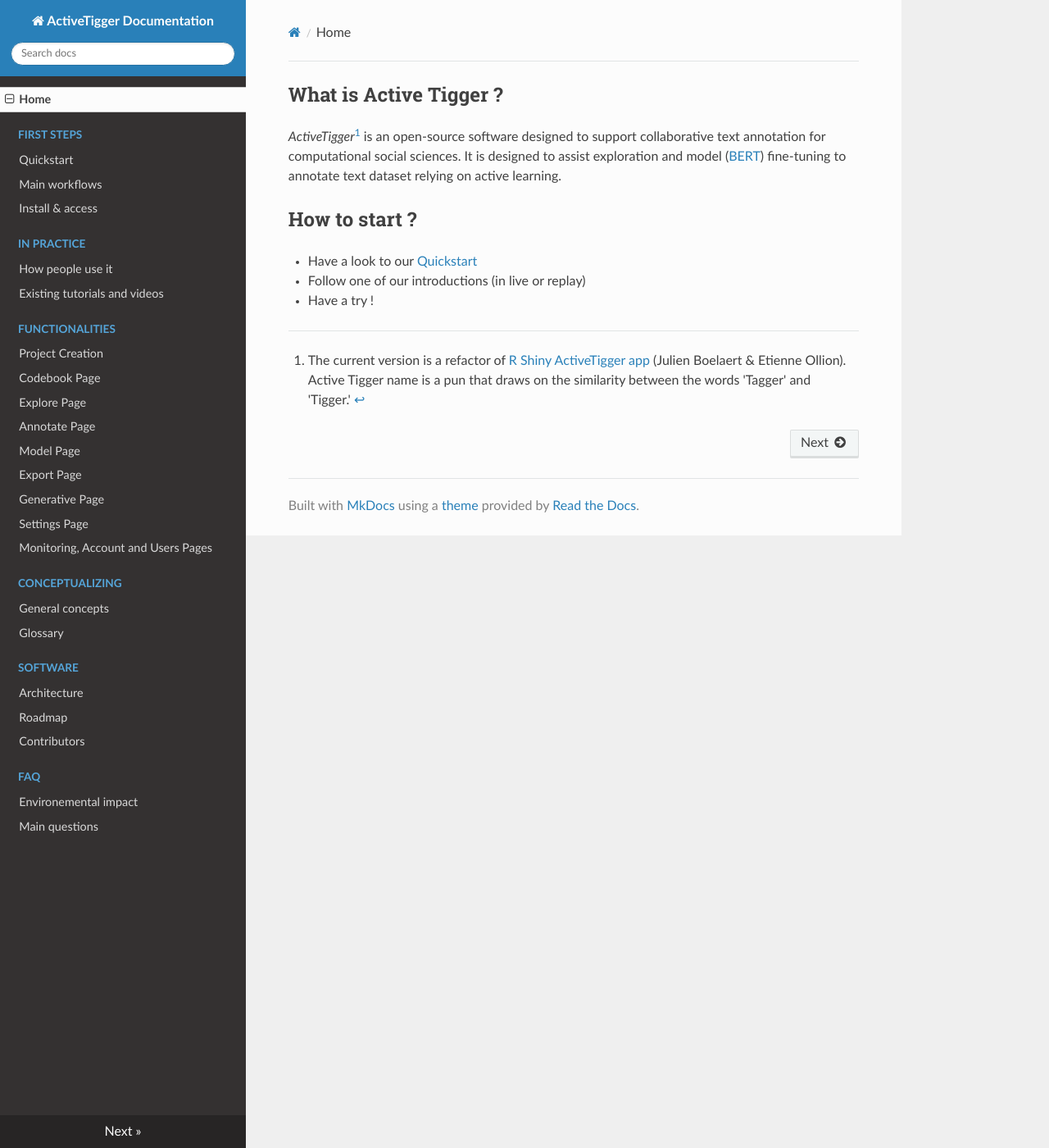
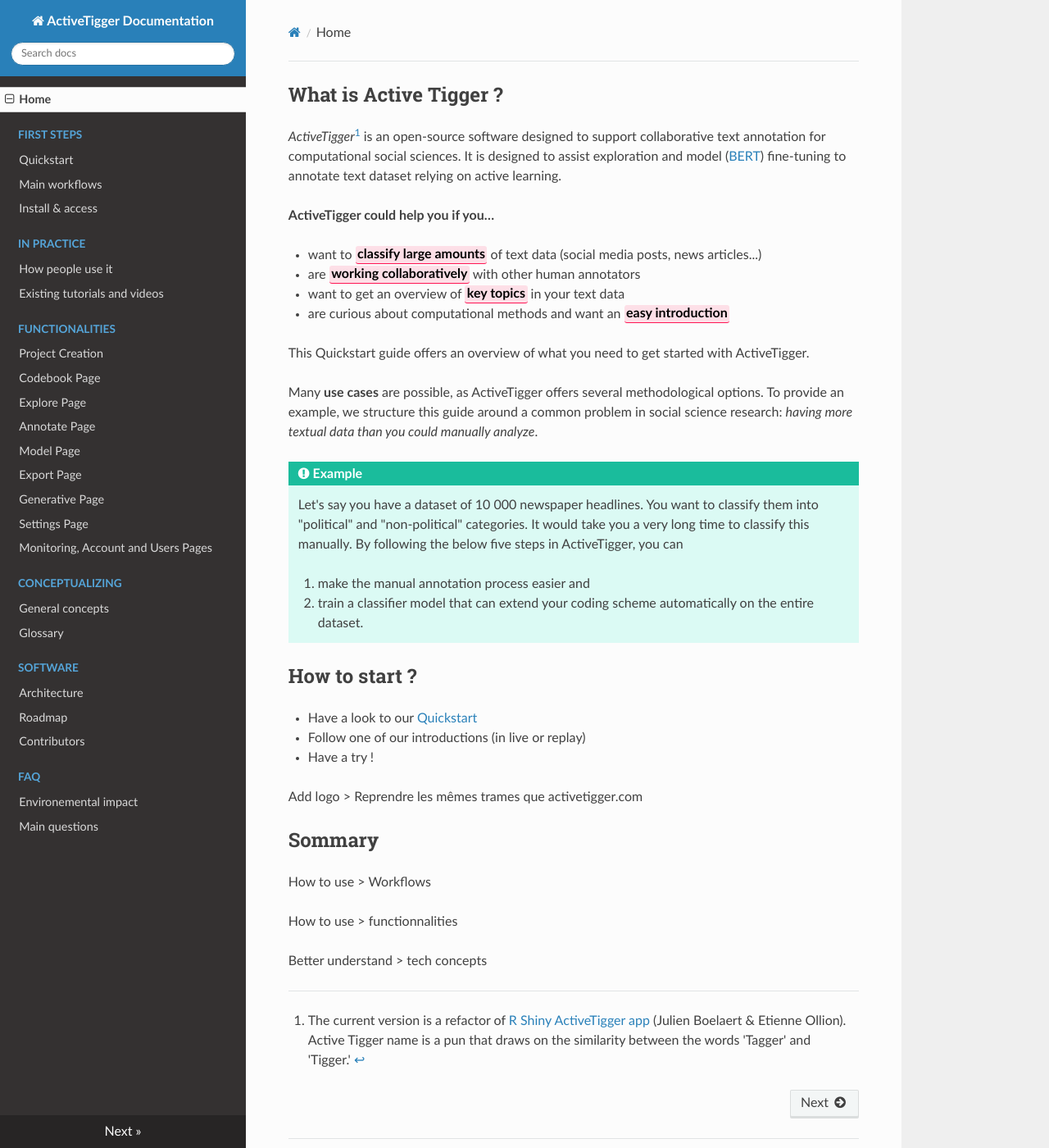
Before and after one commit to activetigger/documentation, an MkDocs documentation site: the page built from docs/index.md, in a window 1280 px wide and 1400 px high. Shown: the whole window at 82% size. Built offline with MkDocs 1.6.1, drawn with Linux system fonts in a browser that asks for light colours; nearby versions of some CDN libraries.

Commit message:
move to home

```diff
--- a/docs/index.md
+++ b/docs/index.md
@@ -6,9 +6,35 @@
 
 [^old]: The current version is a refactor of [R Shiny ActiveTigger app](https://gitlab.univ-lille.fr/julien.boelaert/activetigger) (Julien Boelaert & Etienne Ollion). Active Tigger name is a pun that draws on the similarity between the words 'Tagger' and 'Tigger.'
 
+**ActiveTigger could help you if you…**
+
+- want to <span class="highlight">classify large amounts</span> of text data (social media posts, news articles...)
+- are <span class="highlight">working collaboratively</span> with other human annotators
+- want to get an overview of <span class="highlight">key topics</span> in your text data
+- are curious about computational methods and want an <span class="highlight">easy introduction</span>
+
+This Quickstart guide offers an overview of what you need to get started with ActiveTigger.
+
+Many **use cases** are possible, as ActiveTigger offers several methodological options. To provide an example, we structure this guide around a common problem in social science research: *having more textual data than you could manually analyze*.
+
+!!! tip "Example"
+    Let's say you have a dataset of 10 000 newspaper headlines. You want to classify them into "political" and "non-political" categories. It would take you a very long time to classify this manually. By following the below five steps in ActiveTigger, you can
+
+    1. make the manual annotation process easier and
+    2. train a classifier model that can extend your coding scheme automatically on the entire dataset.
 
 ## How to start ?
 
 - Have a look to our [Quickstart](./quickstart/quickstart.md)
 - Follow one of our introductions (in live or replay)
 - Have a try !
+
+Add logo > Reprendre les mêmes trames que activetigger.com
+
+## Sommary
+
+How to use > Workflows
+
+How to use > functionnalities
+
+Better understand > tech concepts
```
Also changed, not shown: docs/quickstart/quickstart.md (+0 -20 lines).
